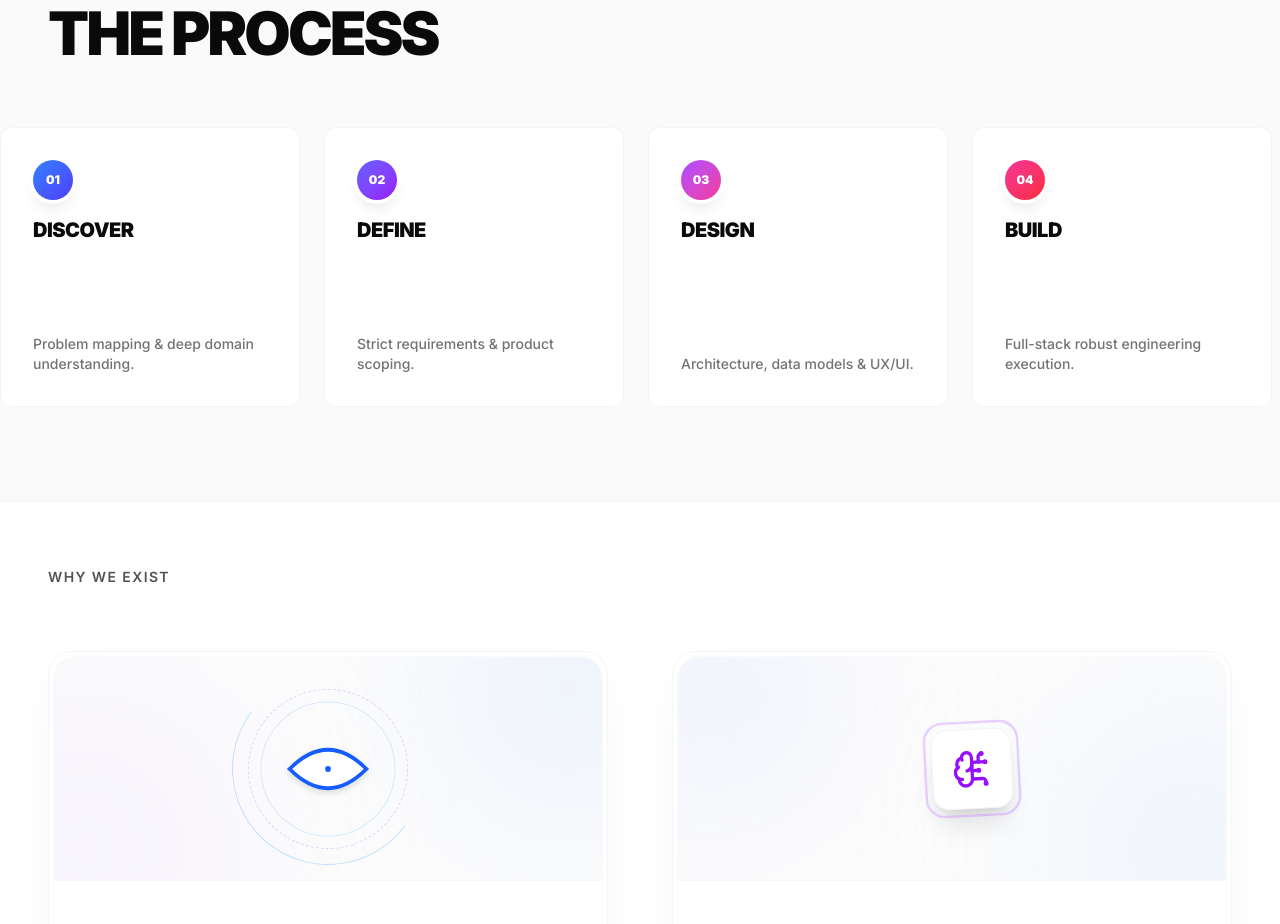
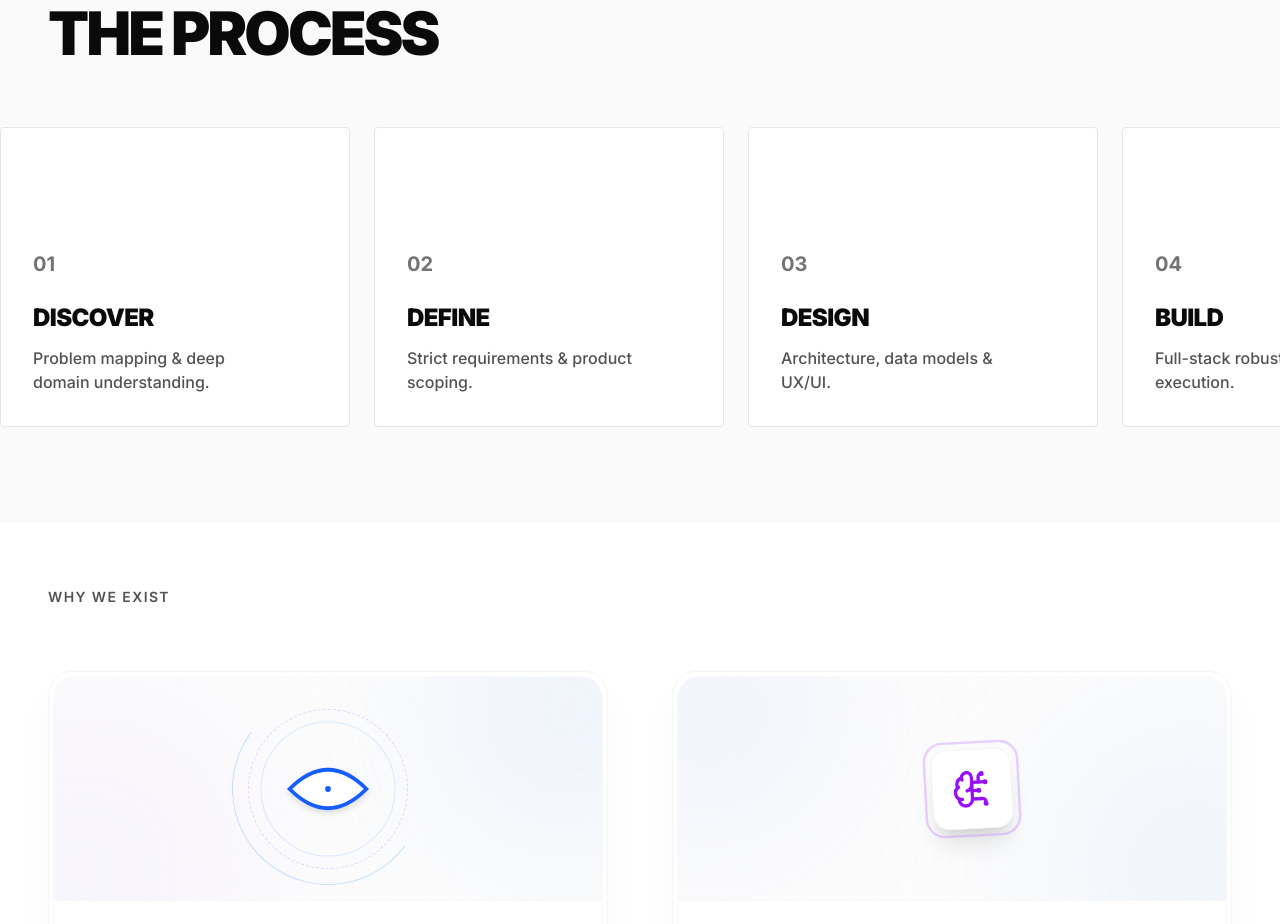
Before and after one commit to Nithishkumar647397/ORVANTEN-TECHNOLOGY, a React (Vite) app: page / in a window 1280 px wide. Shown: the part 2820-3744 px from the top of the page. Built offline with nearby package versions, Linux system fonts and the light colour scheme.

Commit message:
feat: create main App component with landing page sections, animations, and contact form

```diff
--- a/src/App.tsx
+++ b/src/App.tsx
@@ -724,22 +724,22 @@ const App = () => {
             <div className="w-full overflow-x-auto snap-x snap-mandatory hide-scrollbar pb-8 relative">
               <div className="flex gap-6 px-6 md:px-12 w-max">
                 {[
-                  { step: "01", title: "DISCOVER", desc: "Problem mapping & deep domain understanding.", color: "from-blue-500 to-indigo-600" },
-                  { step: "02", title: "DEFINE", desc: "Strict requirements & product scoping.", color: "from-indigo-500 to-purple-600" },
-                  { step: "03", title: "DESIGN", desc: "Architecture, data models & UX/UI.", color: "from-purple-500 to-pink-500" },
-                  { step: "04", title: "BUILD", desc: "Full-stack robust engineering execution.", color: "from-pink-500 to-red-500" },
-                  { step: "05", title: "TEST", desc: "QA, penetration & load testing.", color: "from-orange-500 to-yellow-500" },
-                  { step: "06", title: "DEPLOY", desc: "Secure production rollout.", color: "from-green-500 to-emerald-500" },
-                  { step: "07", title: "SUPPORT", desc: "Ongoing SLA & iterative feature scaling.", color: "from-teal-500 to-cyan-500" },
+                  { step: "01", title: "DISCOVER", desc: "Problem mapping & deep domain understanding." },
+                  { step: "02", title: "DEFINE", desc: "Strict requirements & product scoping." },
+                  { step: "03", title: "DESIGN", desc: "Architecture, data models & UX/UI." },
+                  { step: "04", title: "BUILD", desc: "Full-stack robust engineering execution." },
+                  { step: "05", title: "TEST", desc: "QA, penetration & load testing." },
+                  { step: "06", title: "DEPLOY", desc: "Secure production rollout." },
+                  { step: "07", title: "SUPPORT", desc: "Ongoing SLA & iterative feature scaling." },
                 ].map((item, idx) => (
                   <motion.div
                     key={idx}
-                    initial={{ opacity: 0, y: 30 }}
-                    whileInView={{ opacity: 1, y: 0 }}
+                    initial={{ opacity: 0, scale: 0.95 }}
+                    whileInView={{ opacity: 1, scale: 1 }}
                     viewport={{ once: true, margin: "-50px" }}
                     transition={{ duration: 0.5, delay: idx * 0.1 }}
                     whileHover="hover"
-                    className="snap-start shrink-0 w-[260px] md:w-[300px] bg-white p-8 rounded-xl border border-gray-100 overflow-visible relative group cursor-pointer h-[280px] flex flex-col justify-between transition-all duration-500 hover:shadow-[0_20px_50px_rgba(0,0,0,0.12)] hover:-translate-y-2"
+                    className="snap-start shrink-0 w-[280px] md:w-[350px] bg-white p-8 rounded-sm border border-gray-200 overflow-visible relative group cursor-pointer h-[300px] flex flex-col justify-end transition-all duration-500 hover:shadow-[0_20px_50px_rgba(0,0,0,0.1)] hover:-translate-y-1"
                   >
                     {/* Hover Connection Line to next card */}
                     {idx < 6 && (
@@ -747,37 +747,45 @@ const App = () => {
                         variants={{ hover: { scaleX: 1, opacity: 1 } }}
                         initial={{ scaleX: 0, opacity: 0 }}
                         transition={{ duration: 0.4, ease: "easeOut" }}
-                        className={`absolute top-[52px] left-[72px] w-[calc(100%-16px)] h-0.5 bg-gradient-to-r ${item.color} origin-left z-0 pointer-events-none hidden md:block`}
+                        className="absolute top-1/2 left-[50%] w-[calc(100%+24px)] h-0.5 bg-black origin-left z-0 pointer-events-none hidden md:block"
                       />
                     )}
 
-                    {/* Coloured top accent line */}
+                    {/* Glowing Top Line */}
                     <motion.div
                       variants={{ hover: { scaleX: 1, opacity: 1 } }}
                       initial={{ scaleX: 0, opacity: 0 }}
-                      transition={{ duration: 0.4, ease: "easeOut" as const }}
-                      className={`absolute top-0 left-0 right-0 h-1 bg-gradient-to-r ${item.color} origin-left z-20 overflow-hidden rounded-t-xl`}
+                      transition={{ duration: 0.4, ease: "easeOut" }}
+                      className="absolute top-0 left-0 right-0 h-1.5 bg-black origin-left z-20"
                     />
-                    {/* Step number circle at top — acts as connector node */}
-                    <div className="relative z-10">
-                      <div className={`w-10 h-10 rounded-full bg-gradient-to-br ${item.color} flex items-center justify-center shadow-lg mb-4 relative z-10 ring-4 ring-white group-hover:scale-110 transition-transform duration-300`}>
-                        <span className="text-white text-xs font-black">{item.step}</span>
-                      </div>
-                      <h4 className="text-xl font-black text-black uppercase tracking-tight">{item.title}</h4>
-                    </div>
-                    {/* Watermark */}
+
+                    {/* Watermark Number */}
                     <motion.div
-                      variants={{ hover: { scale: 1.1, opacity: 0.04 } }}
-                      initial={{ opacity: 0 }}
+                      variants={{ hover: { scale: 1.1, opacity: 0.05, x: -10, y: 10 } }}
+                      initial={{ scale: 1, opacity: 0, x: 0, y: 0 }}
                       transition={{ duration: 0.5 }}
-                      className="absolute -bottom-6 -right-4 text-[140px] leading-none font-black text-black select-none pointer-events-none overflow-hidden"
+                      className="absolute -top-6 -right-6 text-[180px] leading-none font-black text-black select-none z-0 pointer-events-none"
                     >
                       {item.step}
                     </motion.div>
-                    {/* Description */}
-                    <p className="text-gray-500 font-medium text-sm relative z-10 group-hover:text-gray-800 transition-colors duration-300">
-                      {item.desc}
-                    </p>
+
+                    {/* Content */}
+                    <div className="relative z-10 w-full bg-white/60 backdrop-blur-sm p-4 -m-4 rounded-xl group-hover:bg-transparent group-hover:backdrop-blur-none transition-all duration-500">
+                      <motion.div
+                        variants={{ hover: { y: -10 } }}
+                        transition={{ duration: 0.4, ease: "easeOut" }}
+                      >
+                        <span className="text-xl font-bold text-gray-500 block mb-6 transition-colors duration-500 group-hover:text-black">
+                          {item.step}
+                        </span>
+                        <h4 className="text-2xl font-black text-black mb-3 uppercase tracking-tight">
+                          {item.title}
+                        </h4>
+                        <p className="text-gray-600 font-medium transition-colors duration-500 group-hover:text-black">
+                          {item.desc}
+                        </p>
+                      </motion.div>
+                    </div>
                   </motion.div>
                 ))}
               </div>
```
